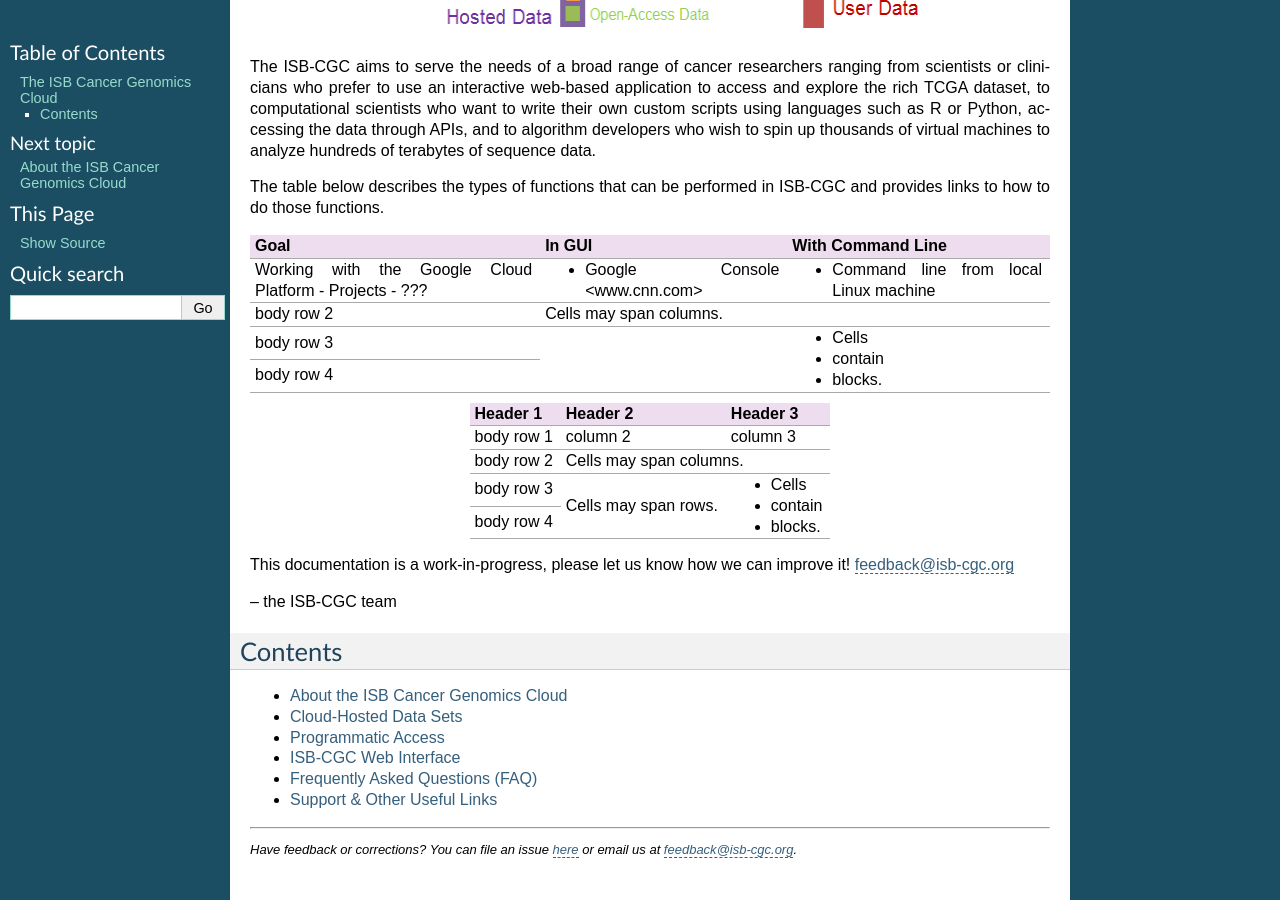
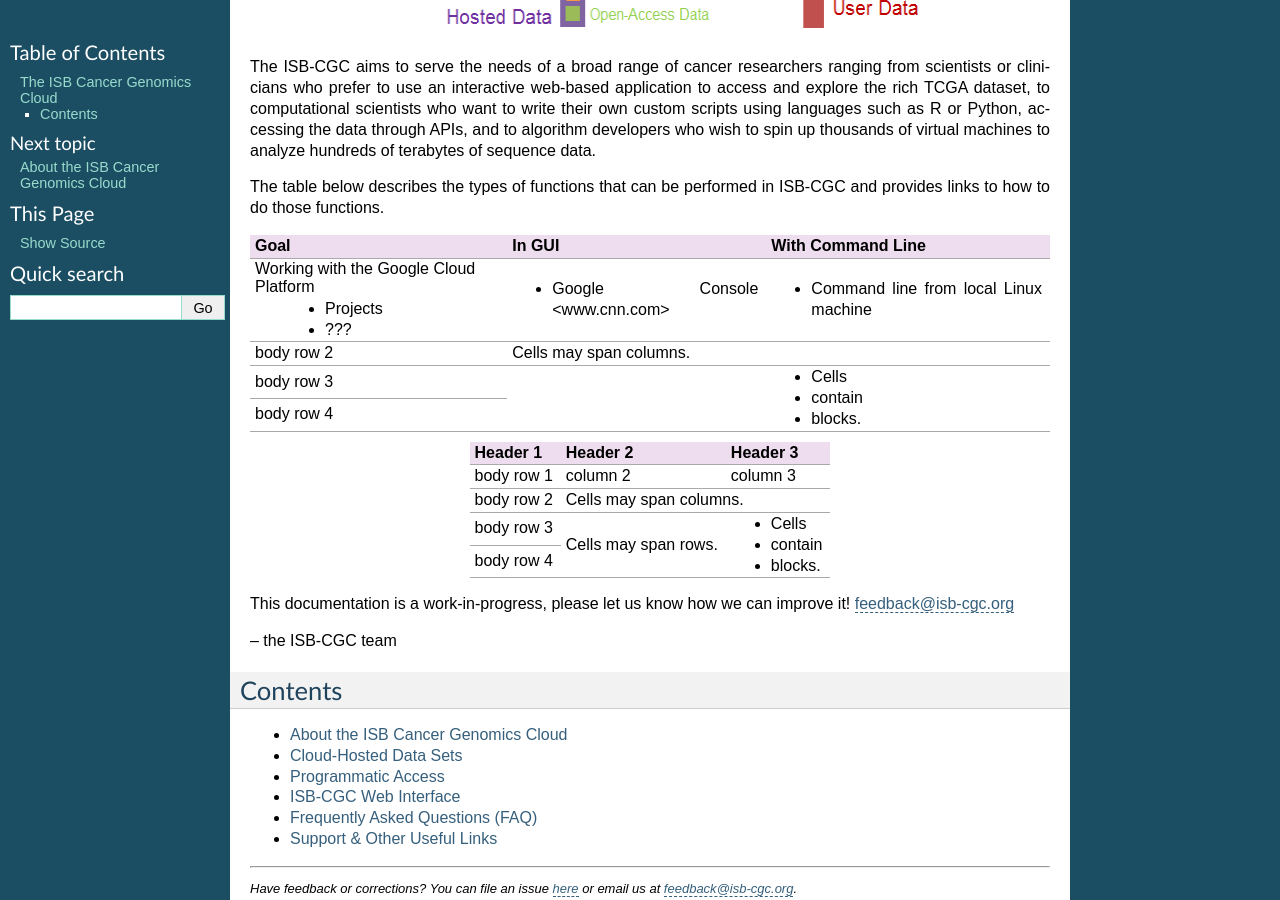
Before and after one commit to isb-cgc/readthedocs, a Sphinx documentation site: the page built from docs/source/index.rst, in a window 1280 px wide and 900 px high, scrolled down 578 px. Built offline with Sphinx 7.4.7, drawn with Linux system fonts in a browser that asks for light colours.

```diff
--- a/docs/source/index.rst
+++ b/docs/source/index.rst
@@ -26,19 +26,19 @@ of terabytes of sequence data.
 
 The table below describes the types of functions that can be performed in ISB-CGC and provides links to how to do those functions.
 
-+--------------------------------------+-----------------------------------------+----------------------------------------+
-|Goal                                  |In GUI                                   |With Command Line                       |
-+======================================+=========================================+========================================+
-|Working with the Google Cloud Platform|- Google Console <www.cnn.com>           |- Command line from local Linux machine |
-|- Projects                            |                                         |                                        |
-|- ???                                 |                                         |                                        |
-+--------------------------------------+-----------------------------------------+----------------------------------------+
-| body row 2                           | Cells may span columns.                 |                                        |
-+--------------------------------------+-----------------------------------------+----------------------------------------+
-| body row 3                           |Cells may                                |- Cells                                 |
-+--------------------------------------+-----------------------------------------|- contain                               |
-| body row 4                           |                                         |- blocks.                               |
-+--------------------------------------+-----------------------------------------+----------------------------------------+
++--------------------------------------+-----------------------------------------+-----------------------------------------+
+|Goal                                  |In GUI                                   |With Command Line                        |
++======================================+=========================================+=========================================+
+|Working with the Google Cloud Platform| - Google Console <www.cnn.com>          | - Command line from local Linux machine |
+| - Projects                           |                                         |                                         |
+| - ???                                |                                         |                                         |
++--------------------------------------+-----------------------------------------+-----------------------------------------+
+| body row 2                           | Cells may span columns.                 |                                         |
++--------------------------------------+-----------------------------------------+-----------------------------------------+
+| body row 3                           |Cells may                                | - Cells                                 |
++--------------------------------------+-----------------------------------------| - contain                               |
+| body row 4                           |                                         | - blocks.                               |
++--------------------------------------+-----------------------------------------+-----------------------------------------+
 
 +------------+------------+-----------+
 | Header 1   | Header 2   | Header 3  |
```
